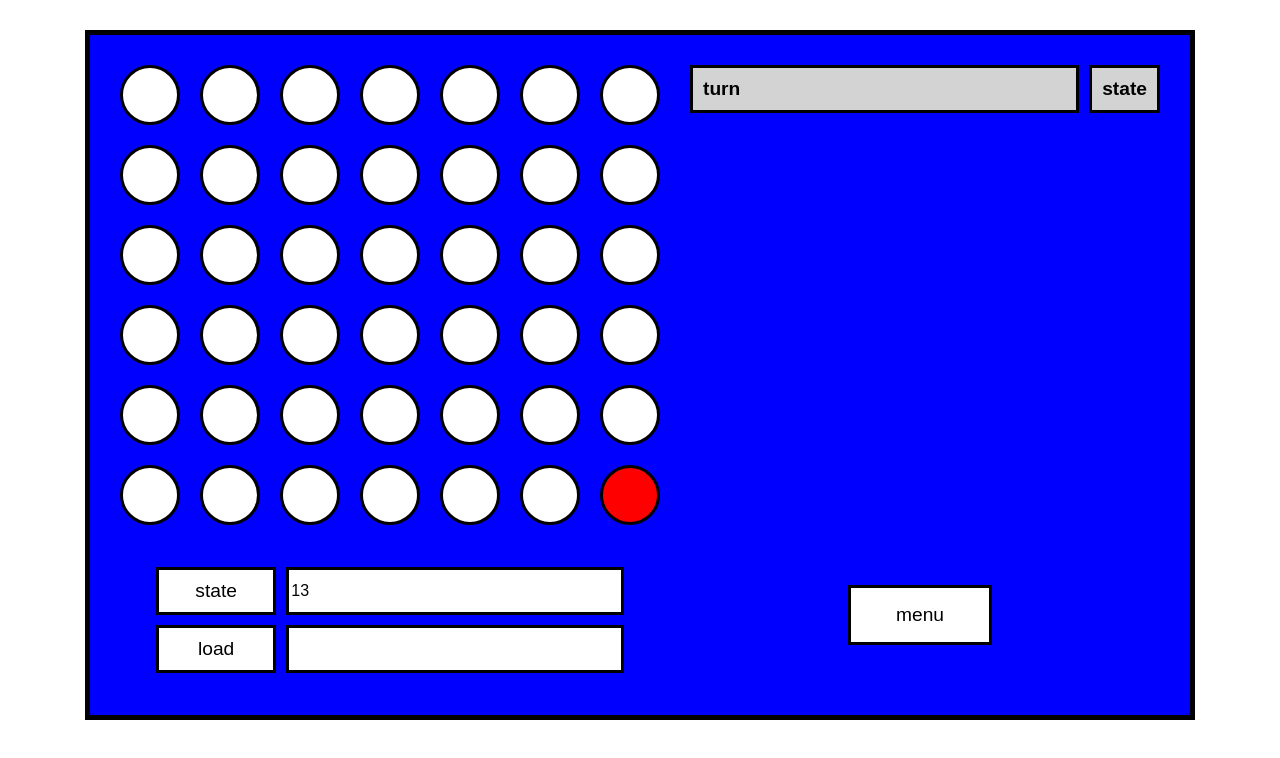
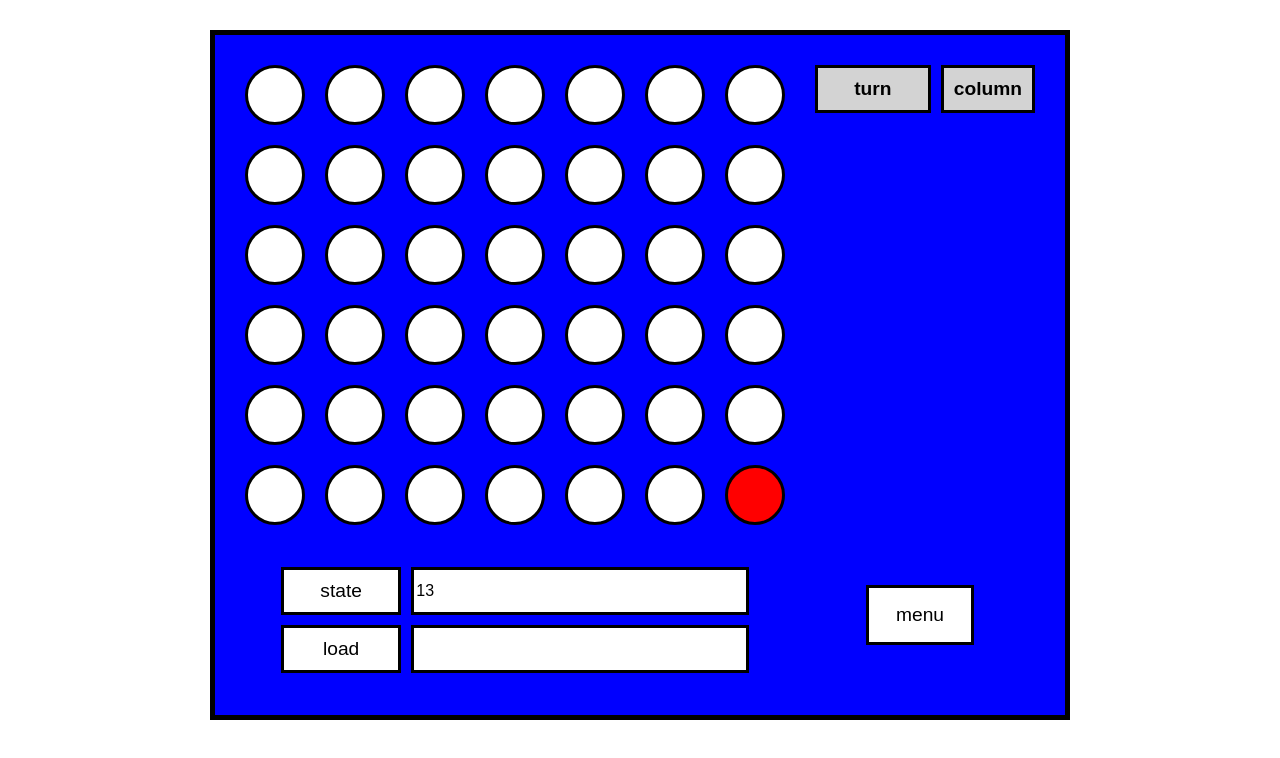
Before and after one commit to clydewilmoth/CONNECT4, a React (Vite) app: page / in a window 1280 px wide. Both pictures are taken after a click on the button "singleplayer". Shown: the top 758 px of the page. Built offline with nearby package versions, Linux system fonts and the light colour scheme.

Commit message:
Turn history is now displaying turns as column instead of states

```diff
--- a/src/components/Board/Board.css
+++ b/src/components/Board/Board.css
@@ -1,11 +1,11 @@
 .board-outer {
     display: grid;
-    grid-template-columns: 560px 500px;
+    grid-template-columns: 560px 250px;
     grid-template-rows: 480px 160px;
     grid-template-areas:
     "board table"
     "state action";
-    width: 1060px;
+    width: 810px;
     border: 5px solid black;
     background-color: blue;
     margin-top: 30px;
@@ -39,7 +39,7 @@
 }
 
 .action-button {
-    width: 160px;
+    width: 120px;
     height: 60px;
     font-size: larger;
     border: 3px solid black;
@@ -119,11 +119,10 @@ th, td {
     width: 100%;
     border: 3px solid black;
     background-color: lightgray;
-    text-align: left;
+    text-align: center;
   }
 
 table .action-button{
-    text-align: left;
     font-size: medium;
     width: auto;
     height: 30px;
--- a/src/components/Board/Board.jsx
+++ b/src/components/Board/Board.jsx
@@ -194,7 +194,7 @@ function TurnDisplay() {
         <thead>
           <tr>
             <th>turn</th>
-            <th>state</th>
+            <th>column</th>
           </tr>
         </thead>
         <tbody>
@@ -203,21 +203,27 @@ function TurnDisplay() {
               <tr key={element}>
                 <td
                   className="action-button"
-                  onClick={() => clickHandlerLoadBoard(self, element)}
+                  onClick={() =>
+                    clickHandlerLoadBoard(self, element.split(" ")[0])
+                  }
                 >
+                  {index + 1}
+                  <br />
                   {self.gameMode === 2
                     ? index % 2 === 0
-                      ? index + 1 + " (red)"
-                      : index + 1 + " (yellow)"
+                      ? "(red)"
+                      : "(yellow)"
                     : index % 2 === 0
-                    ? index + 1 + " (bot)"
-                    : index + 1 + " (player)"}
+                    ? "(bot)"
+                    : "(player)"}
                 </td>
                 <td
                   className="action-button"
-                  onClick={() => clickHandlerLoadBoard(self, element)}
+                  onClick={() =>
+                    clickHandlerLoadBoard(self, element.split(" ")[0])
+                  }
                 >
-                  {element}
+                  {element.split(" ")[1]}
                 </td>
               </tr>
             );
--- a/src/components/Board/BoardFunctions.js
+++ b/src/components/Board/BoardFunctions.js
@@ -166,7 +166,7 @@ export const clickHandlerTurn = async (self, col, winStringPrefix) => {
     }
     await self.setBoardDecimal(sepToDec(self.turnsMem).toString());
     const memTurnsDisplay = self.turnsDisplay;
-    memTurnsDisplay.push(self.boardDecimal);
+    memTurnsDisplay.push(self.boardDecimal + " " + (parseInt(col) + 1));
     await self.setTurnsDisplay(memTurnsDisplay);
     return true;
   } else {
```
